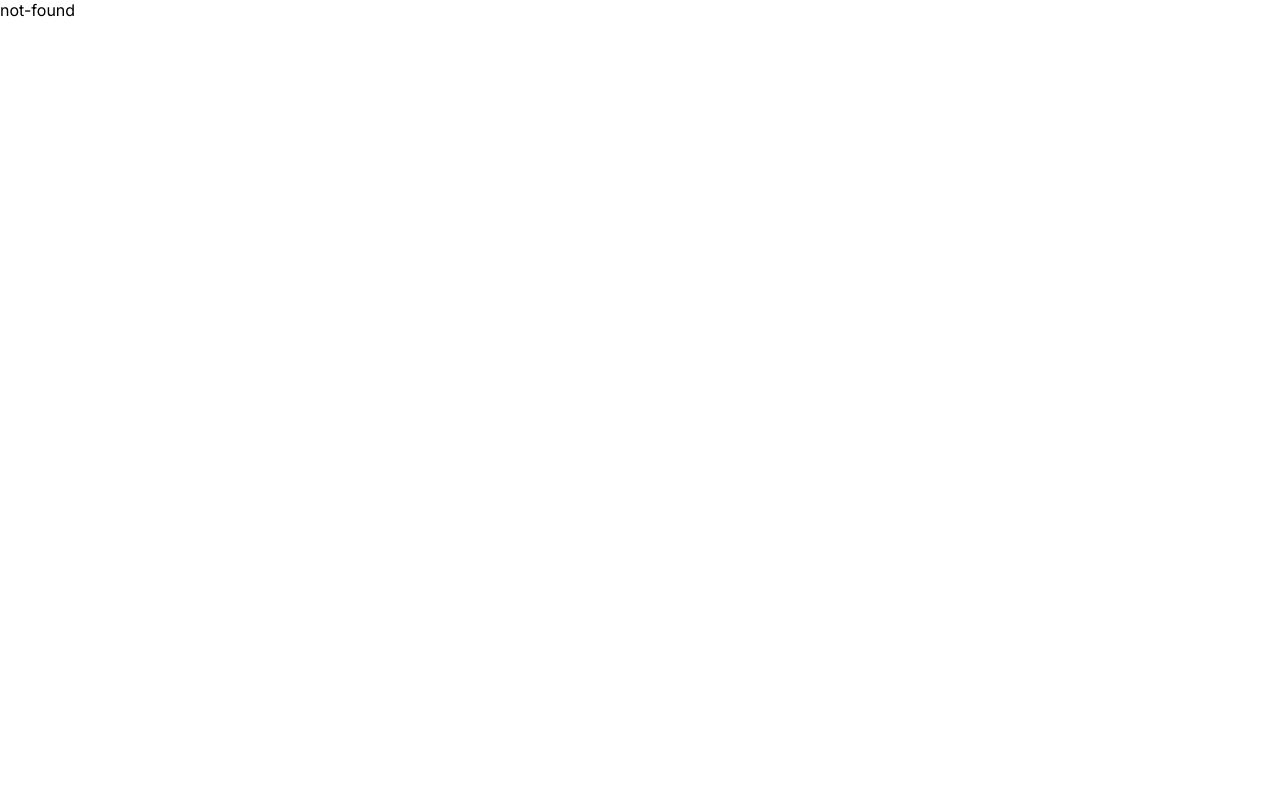
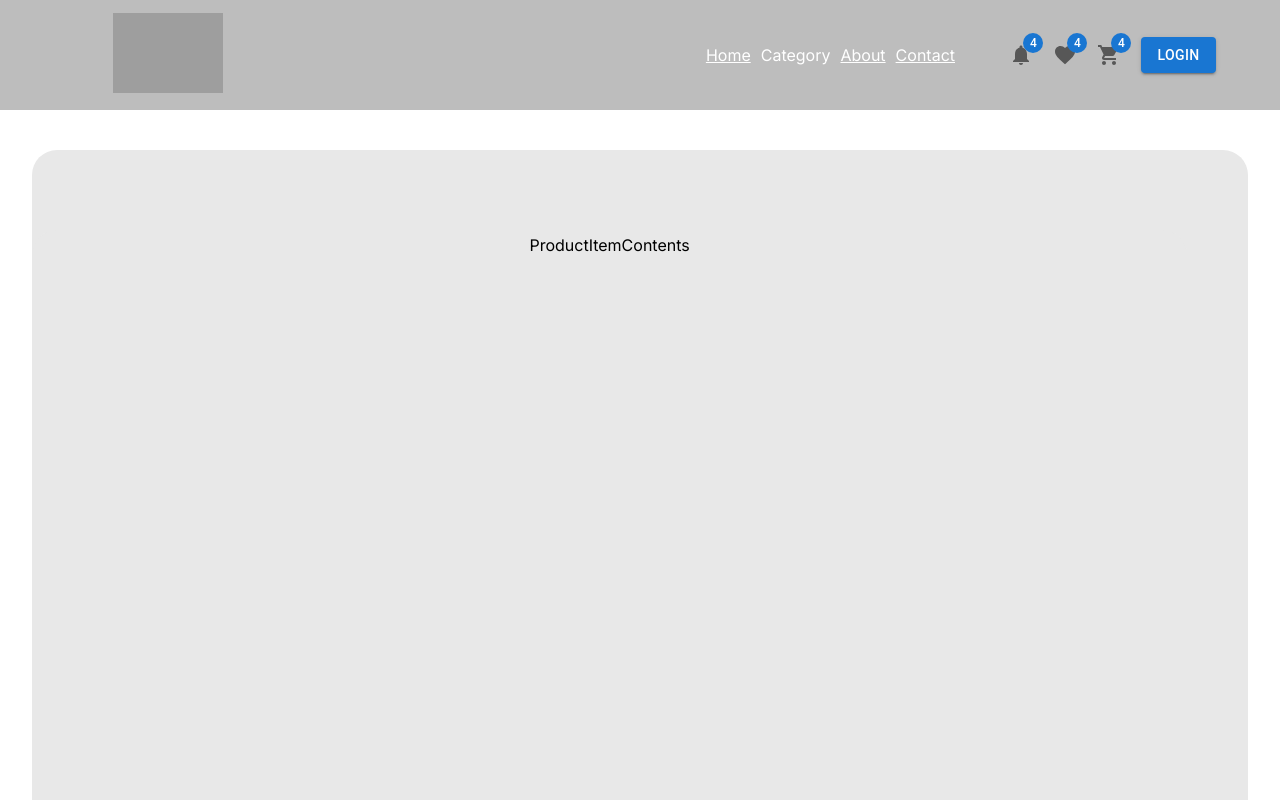
Before and after one commit to shahil-mohammed-ms/glamora-fasion-web-client, a Next.js app: page /products/1 in a window 1280 px wide. Before the commit this address had no page. Shown: the top 800 px of the page. Built offline with nearby package versions, Linux system fonts and the light colour scheme; grey boxes are pictures that could not be loaded.

Commit message:
product structure slug

```diff
--- /dev/null
+++ b/src/app/products/[productId]/page.js
@@ -0,0 +1,12 @@
+import ProductItem from "@/components/productItem/ProductItem"
+
+
+ function Product({params}) {
+
+
+  return (
+   <ProductItem productId={params.productId} />
+  )
+}
+
+export default Product
--- a/src/components/layouts/header/header.css
+++ b/src/components/layouts/header/header.css
@@ -1,5 +1,5 @@
 .app-bar{
-height: 130px;
+height: 90px !important;
 display: flex;
 padding: 10px;
 align-items: center;
@@ -22,7 +22,7 @@ justify-content: center;
 
 @media (max-width: 600px) {
   .app-bar{
-    height: 110px;
+    height: 90px;
   }
 
 
--- /dev/null
+++ b/src/components/productItem/ProductItem.js
@@ -0,0 +1,26 @@
+import React from 'react'
+import './index.css'
+import Header from '../layouts/header/header'
+import ProductItemContents from './productItemContent/ProductItemContents'
+
+function ProductItem({productId}) {
+  return (
+    <div className='ProductItem' style={{backgroundColor:'white',height:'2000px',width:'100%'}}>
+      <Header   isProduct={true}/>
+      <div style={{ display:'flex',flexDirection:'column',alignItems:'center', width:'100%',}}>
+      <div className='ProductContents'
+    style={{backgroundColor:'#e8e8e8',width:'95%',height:'1000px',marginTop:'40px',borderTopLeftRadius:'25px',borderTopRightRadius:'25px',
+    paddingTop:'40px',alignItems:'center',paddingBottom:'10px'
+    }} >
+<ProductItemContents />
+
+    </div>
+
+      </div>
+
+
+      </div>
+  )
+}
+
+export default ProductItem
--- /dev/null
+++ b/src/components/productItem/index.css
@@ -0,0 +1,4 @@
+.ProductItem{
+  display: flex;
+  flex-direction: column;
+}
--- /dev/null
+++ b/src/components/productItem/productItemContent/ProductItemContents.js
@@ -0,0 +1,16 @@
+import React from 'react'
+import './index.css'
+
+function ProductItemContents() {
+  return (
+    <div className='ProductItemContents'   style={{backgroundColor:'#e8e8e8',width:'95%',height:'100%',marginTop:'40px'
+    ,borderTopLeftRadius:'25px',borderTopRightRadius:'25px',
+    paddingTop:'5px',paddingBottom:'10px'
+    }} >
+
+      ProductItemContents
+      </div>
+  )
+}
+
+export default ProductItemContents
--- /dev/null
+++ b/src/components/productItem/productItemContent/index.css
@@ -0,0 +1,5 @@
+.ProductItemContents{
+  display: flex;
+  flex-direction: column;
+  align-items: center;
+}
```
